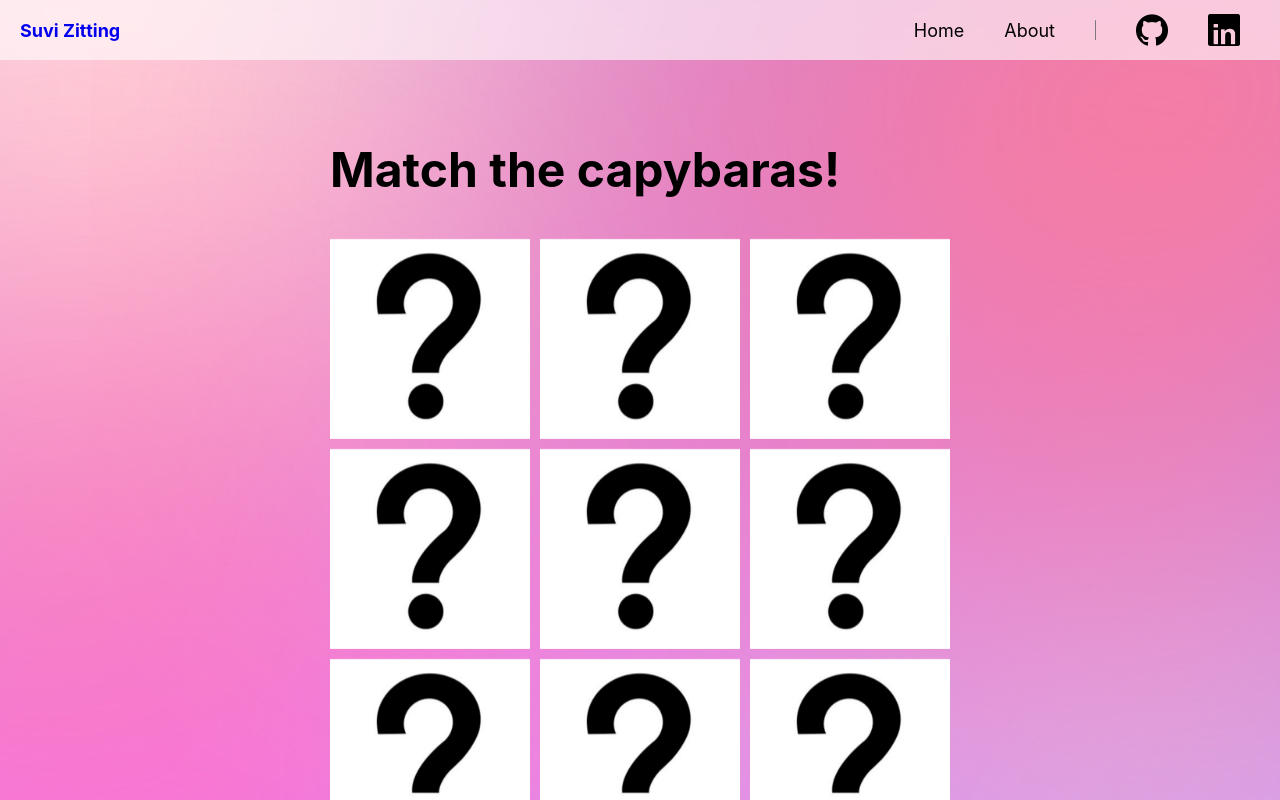
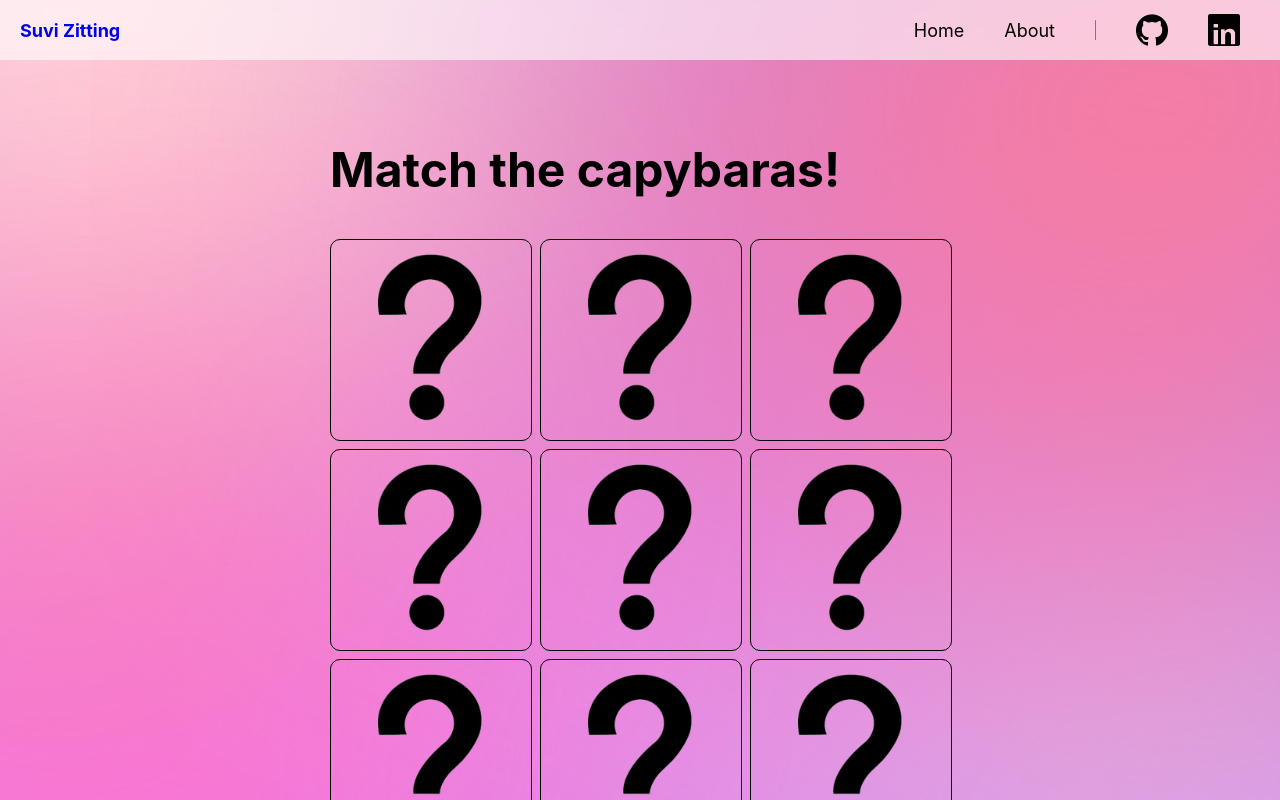
Before and after one commit to suviz/portfolio_site, a React (Create React App) app: page /capybara in a window 1280 px wide. Built offline with nearby package versions, Linux system fonts and the light colour scheme.

Commit message:
Improve capygame styles

```diff
--- a/src/components/capyCard.css
+++ b/src/components/capyCard.css
@@ -14,6 +14,10 @@
     height: 100%;
     position: absolute;
     backface-visibility: hidden;
+    border-radius: 10px;
+    border-style: solid;
+    border-color: black;
+    border-width: 1px;
 }
 
 .frontside {
```
Also changed, not shown: src/pictures/capybara/questionmark.png.
